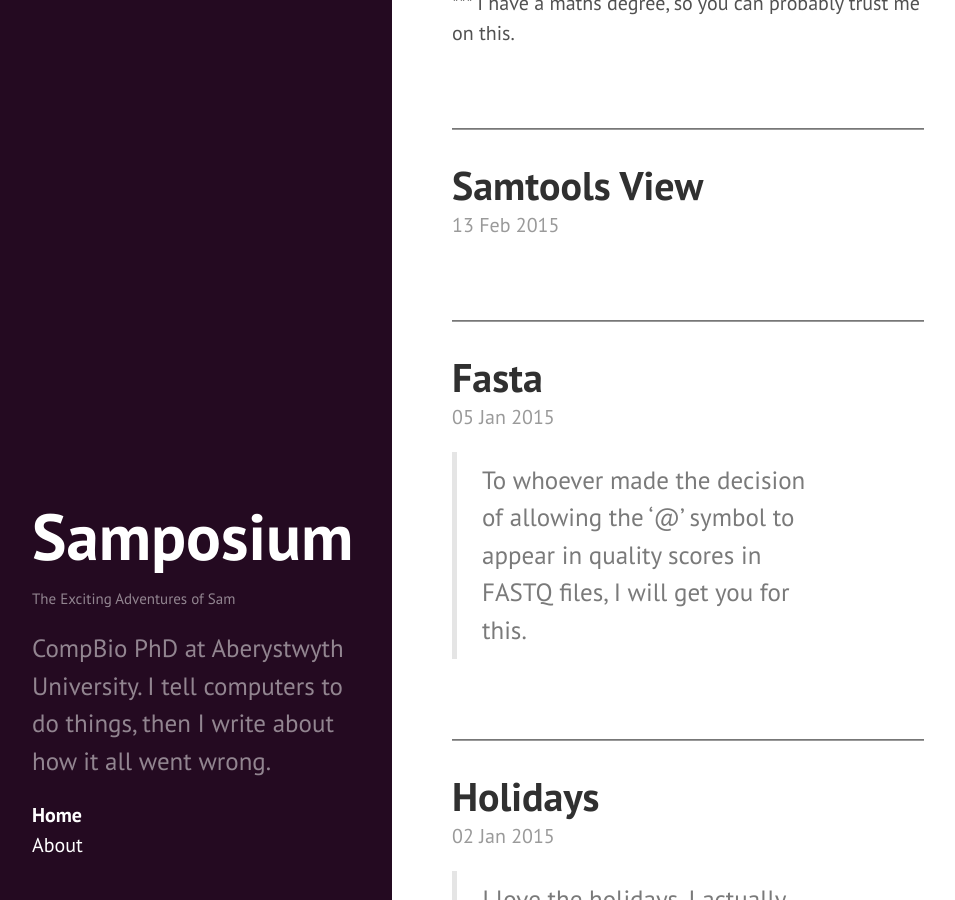
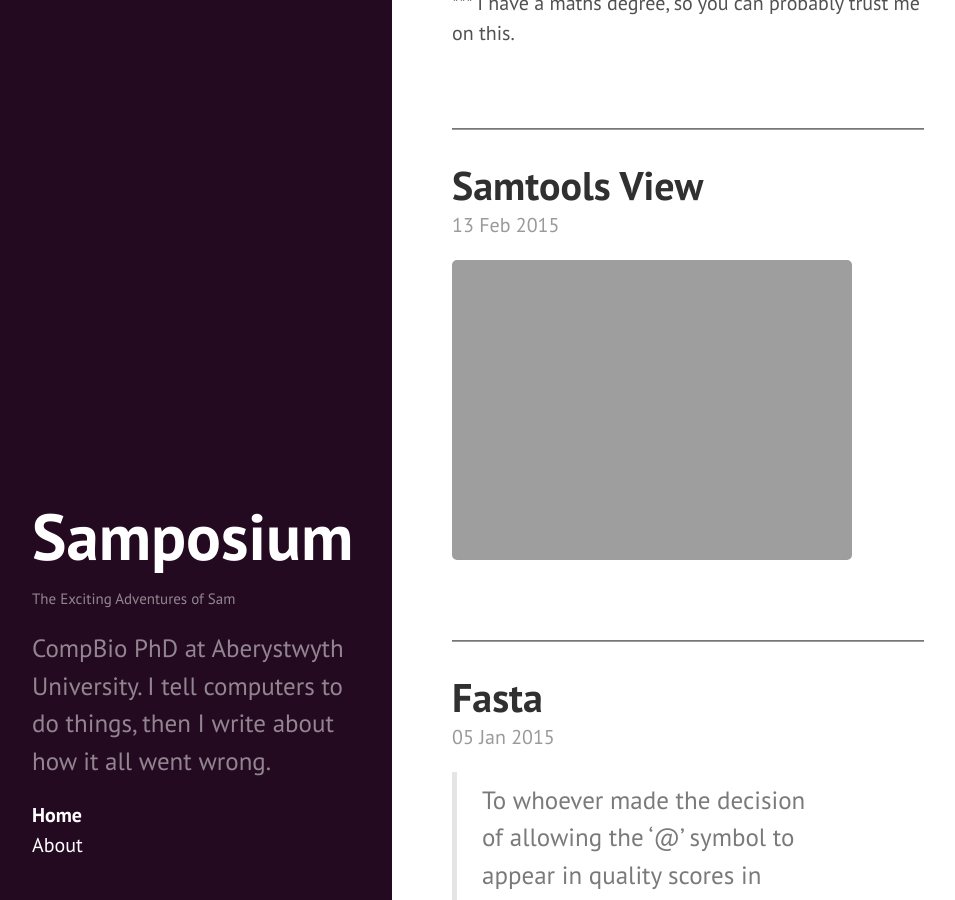
Before and after one commit to SamStudio8/samstudio8.github.io.off, a Jekyll site: the page built from index.html, in a window 1280 px wide and 900 px high, scrolled down 3926 px. Shown: the whole window, without its empty margins (8-963 px from the left). Built offline with Jekyll 4.4.1, drawn with Linux system fonts in a browser that asks for light colours; Markdown is read by kramdown in place of the engine named in the settings; the list of posts is cut into pages by our own code.

Commit message:
memes all the way down

```diff
--- a/index.html
+++ b/index.html
@@ -17,6 +17,9 @@ title: Home
       <blockquote class="lead">
         {{ post.content }}
       </blockquote>
+    {% elsif post.layout == "meme" %}
+       <img src="{{ site.url }}/public/memes/{{ page.filename }}" alt="{{ page.caption }}" />
+       <span class="lead-small">{{ page.caption }}</span>
     {% else %}
       {{ post.content }}
     {% endif %}
```
